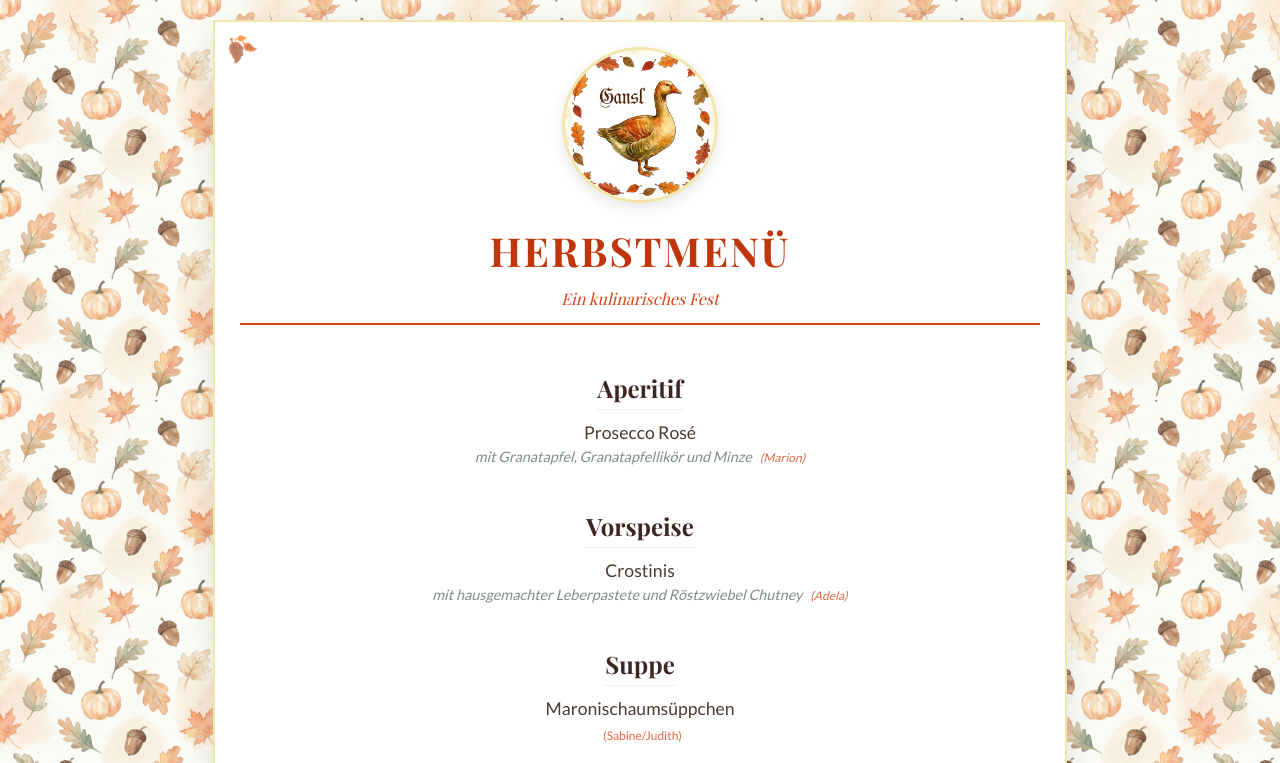
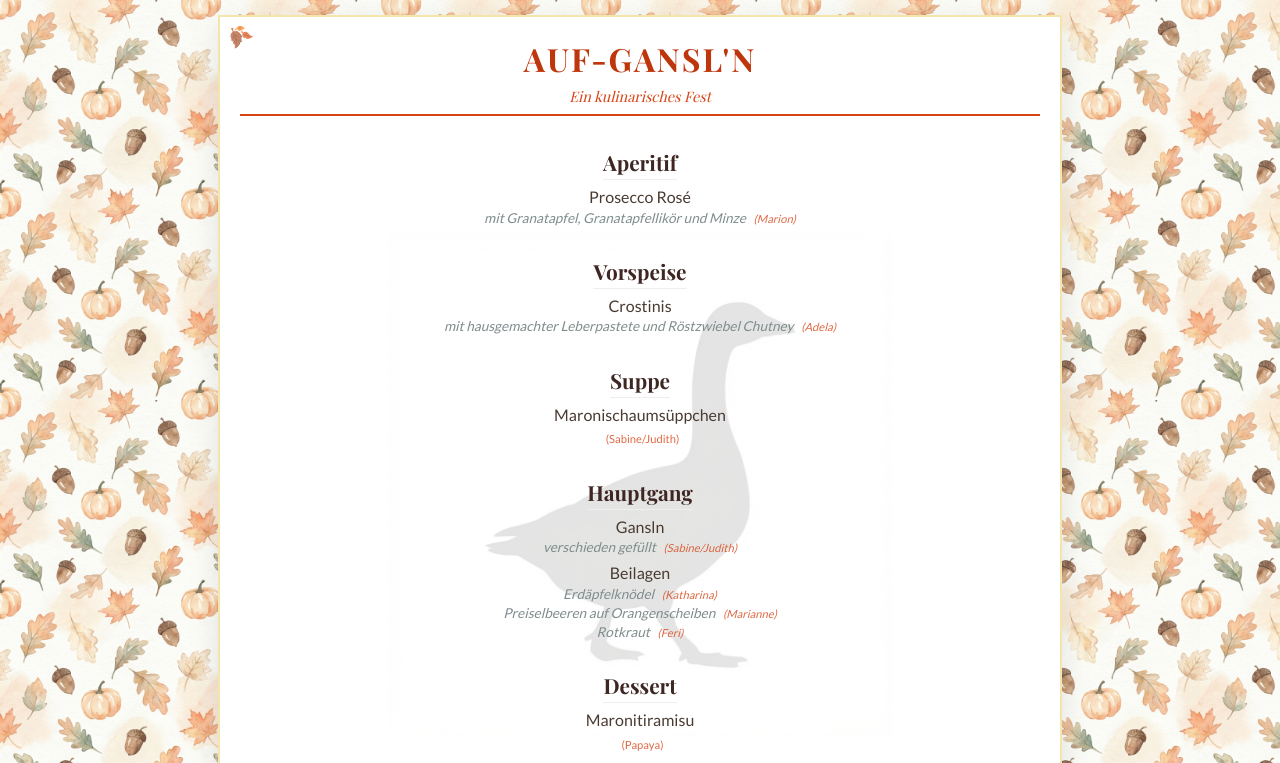
Before and after one commit to LIVEAND-REPO/Public, a plain HTML site: page Speisekarten/index.html in a window 1280 px wide. Shown: the top 763 px of the page. Drawn offline with nearby package versions, Linux system fonts and the light colour scheme; a web font is replaced by a local one.

Commit message:
Final compact Auf-Gansl'n menu with goose silhouette background

```diff
--- a/Speisekarten/index.html
+++ b/Speisekarten/index.html
@@ -4,7 +4,7 @@
 <head>
     <meta charset="UTF-8">
     <meta name="viewport" content="width=device-width, initial-scale=1.0">
-    <title>Herbstliche Speisekarte</title>
+    <title>Auf-Gansl'n</title>
     <style>
         @import url('https://fonts.googleapis.com/css2?family=Playfair+Display:ital,wght@0,400;0,700;1,400&family=Lato:wght@300;400&display=swap');
 
@@ -23,7 +23,7 @@
             color: var(--text-color);
             margin: 0;
             padding: 0;
-            line-height: 1.5;
+            line-height: 1.4;
             background-image: url('autumn_pattern.png');
             background-repeat: repeat;
             background-size: 400px;
@@ -31,9 +31,13 @@
 
         .container {
             max-width: 800px;
-            margin: 20px auto;
-            padding: 25px;
+            margin: 15px auto;
+            padding: 20px;
             background: #fff;
+            background-image: url('goose_silhouette.png');
+            background-repeat: no-repeat;
+            background-position: center center;
+            background-size: 60%;
             box-shadow: 0 10px 30px rgba(0, 0, 0, 0.1);
             border: 2px solid #f3e5ab;
             position: relative;
@@ -44,41 +48,34 @@
         .container::after {
             content: "🍂";
             position: absolute;
-            font-size: 1.5rem;
+            font-size: 1.2rem;
             opacity: 0.8;
         }
 
         .container::before {
-            top: 8px;
-            left: 8px;
+            top: 6px;
+            left: 6px;
             transform: rotate(-45deg);
         }
 
         .container::after {
-            bottom: 8px;
-            right: 8px;
+            bottom: 6px;
+            right: 6px;
             transform: rotate(135deg);
         }
 
         header {
             text-align: center;
-            margin-bottom: 25px;
+            margin-bottom: 15px;
             border-bottom: 2px solid var(--border-color);
-            padding-bottom: 12px;
-        }
-
-        .header-image {
-            max-width: 150px;
-            height: auto;
-            margin-bottom: 12px;
-            border-radius: 50%;
-            border: 3px solid #f3e5ab;
-            box-shadow: 0 5px 15px rgba(0, 0, 0, 0.1);
+            padding-bottom: 8px;
+            position: relative;
+            z-index: 1;
         }
 
         h1 {
             font-family: 'Playfair Display', serif;
-            font-size: 2.5rem;
+            font-size: 2rem;
             color: var(--leaf-color);
             margin: 0;
             font-weight: 700;
@@ -90,43 +87,45 @@
             font-family: 'Playfair Display', serif;
             font-style: italic;
             color: var(--accent-color);
-            font-size: 1rem;
-            margin-top: 6px;
+            font-size: 0.9rem;
+            margin-top: 4px;
         }
 
         .course-section {
-            margin-bottom: 20px;
+            margin-bottom: 12px;
             text-align: center;
+            position: relative;
+            z-index: 1;
         }
 
         h2 {
             font-family: 'Playfair Display', serif;
-            font-size: 1.5rem;
+            font-size: 1.3rem;
             color: var(--text-color);
             border-bottom: 1px solid #eee;
             display: inline-block;
-            padding-bottom: 3px;
-            margin-bottom: 10px;
+            padding-bottom: 2px;
+            margin-bottom: 6px;
         }
 
         .menu-item {
-            margin-bottom: 8px;
+            margin-bottom: 5px;
         }
 
         .dish-name {
-            font-size: 1.1rem;
+            font-size: 1rem;
             font-weight: 400;
             color: #4a3b32;
         }
 
         .dish-description {
-            font-size: 0.9rem;
+            font-size: 0.85rem;
             color: #7f8c8d;
             font-style: italic;
         }
 
         .contributor {
-            font-size: 0.75rem;
+            font-size: 0.7rem;
             color: var(--accent-color);
             margin-left: 5px;
             opacity: 0.8;
@@ -134,25 +133,23 @@
 
         footer {
             text-align: center;
-            margin-top: 25px;
-            font-size: 0.85rem;
+            margin-top: 15px;
+            font-size: 0.8rem;
             color: #7f8c8d;
             border-top: 1px solid #eee;
-            padding-top: 12px;
+            padding-top: 8px;
+            position: relative;
+            z-index: 1;
         }
 
         @media (max-width: 600px) {
             .container {
-                margin: 10px;
-                padding: 15px;
+                margin: 8px;
+                padding: 12px;
             }
 
             h1 {
-                font-size: 2rem;
-            }
-
-            .header-image {
-                max-width: 120px;
+                font-size: 1.7rem;
             }
         }
     </style>
@@ -162,8 +159,7 @@
 
     <div class="container">
         <header>
-            <img src="goose_illustration.png" alt="Vintage Goose Illustration" class="header-image">
-            <h1>Herbstmenü</h1>
+            <h1>Auf-Gansl'n</h1>
             <div class="subtitle">Ein kulinarisches Fest</div>
         </header>
 
```
Also changed, not shown: Speisekarten/goose_silhouette.png (added).
